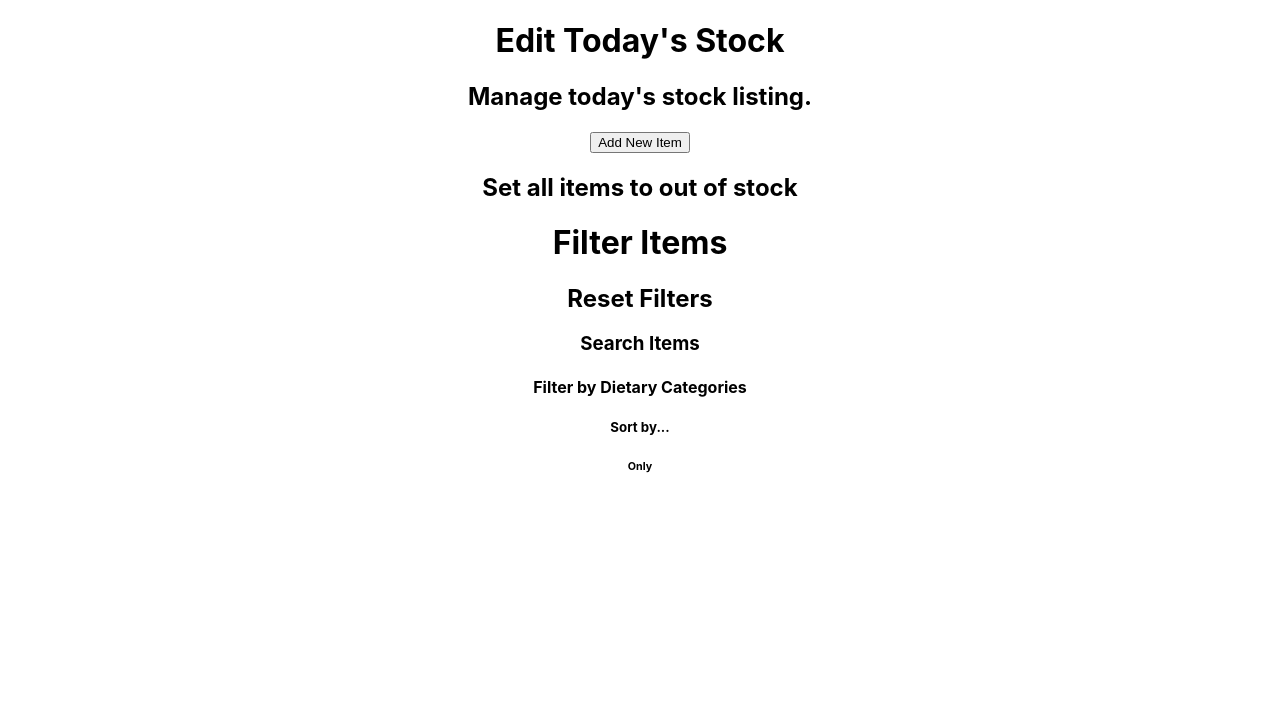
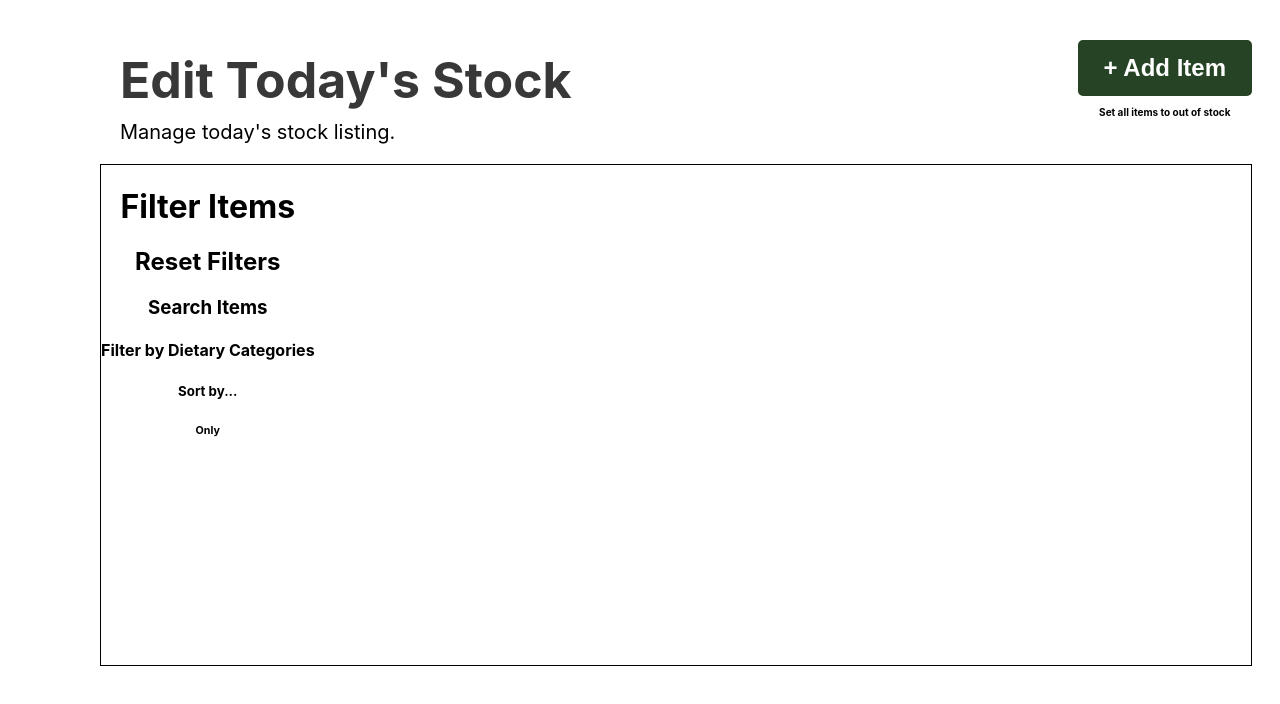
Before and after one commit to codebase-berkeley/berkeley-food-pantry, a React (Create React App) app in the folder client/: page / in a window 1280 px wide. Shown: the top 704 px of the page. Built offline with nearby package versions, Linux system fonts and the light colour scheme.

Commit message:
started hard coding css. ran into bugs with containers and fixed. finished topContainer, but needs to be changed to match the figma. started the bottomContaienr css

```diff
--- a/client/src/stock_listing_user.css
+++ b/client/src/stock_listing_user.css
@@ -0,0 +1,51 @@
+.entireContent {
+    padding-left: 100px;
+    padding-top: 40px;
+    width: 90vw;
+
+}
+.topContainer {
+    display: flex;
+    flex-direction: row;
+
+}
+.leftSide {
+    flex: 3;
+}
+.rightSide {
+    align-items: flex-end;
+}
+.topContainer h1 {
+    text-align: left;
+    padding-left: 20px;
+    font-size: 50px;
+    color: #383838;
+    line-height: 10pt;
+}
+.topContainer p {
+    text-align: left;
+    font-size: 20px;
+    padding-left: 20px;
+}
+.topContainer h3 {
+    font-size: 10px;
+
+}
+.topContainer button {
+    background-color: #264425;
+    color: #fff;
+    border: 2px solid #264425;
+    padding: 0.5em 1em;
+    border-radius: 5px;
+    font-size: 24px;
+    font-weight: bold;
+    text-align: right;
+}
+
+.bottomContainer {
+    border-color: black;
+    border-width: 1px;
+    height: 500px;
+    border-style: solid;
+    display: flex;
+}
--- a/client/src/stock_listing_user.js
+++ b/client/src/stock_listing_user.js
@@ -1,19 +1,23 @@
 import React from "react";
 import './stock_listing_user.css';
 
+
 function StockListingUser() {
     return (
+        <div className= "entireContent">
             <div className = "stockListingPage">
                 <div className = "topContainer">
                     <div className = "leftSide">
+                    {/* style ={{textAlign : 'left', color: 'blue'}} */}
                         <h1>Edit Today's Stock</h1>
-                    <h2>Manage today's stock listing.</h2>
+                        <p>Manage today's stock listing.</p>
 
 
                     </div>
                     <div className = "rightSide">
-                    <button> Add New Item </button>
-                    <h2>Set all items to out of stock</h2>
+                        {/* <button> +   Add New Item </button> */}
+                        <button type = "button" class = "btn">+   Add Item</button>
+                        <h3>Set all items to out of stock</h3>
 
 
                     </div>
@@ -23,6 +27,7 @@ function StockListingUser() {
 
                 <div className = "bottomContainer">
                     <div className = "filterItemControls">
+                        <div className = ""></div>
                         <h1>Filter Items</h1>
                         <h2>Reset Filters</h2>
                         <h3>Search Items</h3>
@@ -35,8 +40,7 @@ function StockListingUser() {
 
                     </div>
                 </div>
-
-
+            </div>
         </div>
     )
 }
--- a/package.json
+++ b/package.json
@@ -1,6 +1,8 @@
 {
   "dependencies": {
     "eslint": "^8.10.0",
-    "prettier": "^2.5.1"
+    "global": "^4.4.0",
+    "prettier": "^2.5.1",
+    "yarn": "^1.22.17"
   }
 }
```
Also changed, not shown: 2 other files (tests, documents, lock files or other folders). Lines whose indentation alone changed are shown as unchanged.
